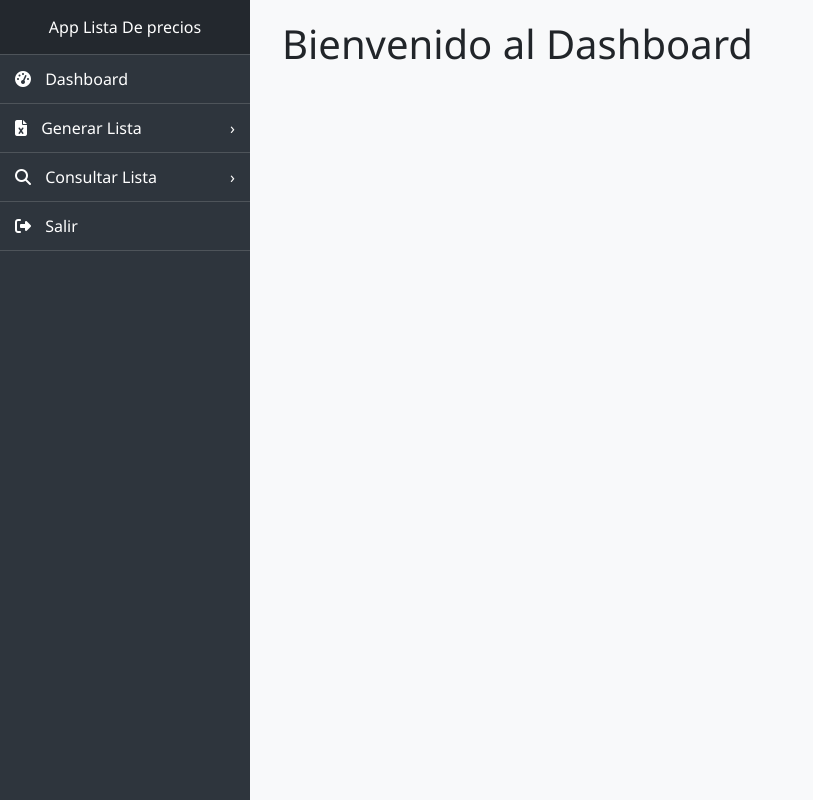
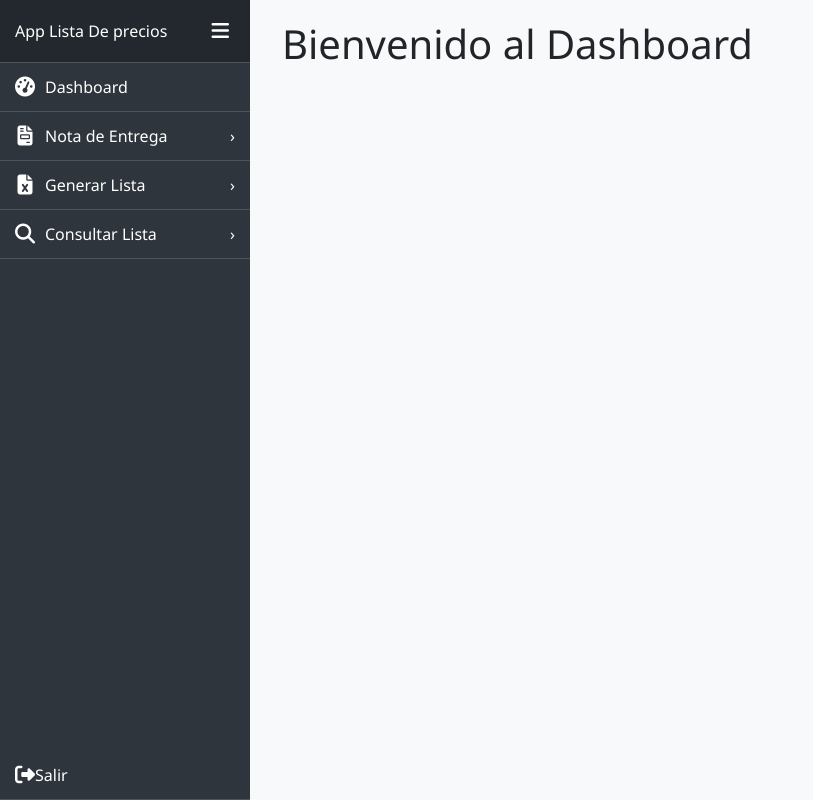
Before and after one commit to bicari/PreciosProgramables, a Django app: page /dashboard/ in a window 1280 px wide. Shown: the whole page, without its empty margins (0-813 px from the left). Run offline with Django 5.2, Linux system fonts and the light colour scheme; the visitor is signed in with stand-in values (Sample User, id 1).

Commit message:
Cambio de nombre titulo y headers en el body para HTMX, nueva barra tipo hamburguesa

```diff
--- a/templates/dashboard.html
+++ b/templates/dashboard.html
@@ -1,141 +1,63 @@
 {% load permisos_tags %}
+{%load static%}
 <!DOCTYPE html>
 <html lang="es">
 <head>
     <meta charset="UTF-8">
     <meta name="viewport" content="width=device-width, initial-scale=1.0">
-    <title>Menú Lateral CSS Puro</title>
+    <title>App Ksa Home Center</title>
+
     <!-- Bootstrap 5 CSS -->
     <link href="https://cdn.jsdelivr.net/npm/bootstrap@5.3.0/dist/css/bootstrap.min.css" rel="stylesheet">
     <!-- Font Awesome -->
     <link rel="stylesheet" href="https://cdnjs.cloudflare.com/ajax/libs/font-awesome/6.4.0/css/all.min.css">
     <script src="https://cdn.jsdelivr.net/npm/bootstrap@5.3.0/dist/js/bootstrap.bundle.min.js"></script>
+    <script src="https://cdn.jsdelivr.net/npm/htmx.org@2.0.7/dist/htmx.min.js" integrity="sha384-ZBXiYtYQ6hJ2Y0ZNoYuI+Nq5MqWBr+chMrS/RkXpNzQCApHEhOt2aY8EJgqwHLkJ" crossorigin="anonymous"></script>
 
-    <style>
-        body {
-            display: flex;
-            margin: 0;
-            min-height: 100vh;
-            font-family: 'Segoe UI', Tahoma, Geneva, Verdana, sans-serif;
-        }
 
-        /* Sidebar */
-        .nav-side-menu {
-            width: 250px;
-            background: #2e353d;
-            color: white;
-            height: 100vh;
-            position: fixed;
-        }
 
-        .brand {
-            padding: 15px;
-            background: #23282e;
-            text-align: center;
-            border-bottom: 1px solid #4e545a;
-        }
+</head>
+<body hx-headers='{"X-CSRFToken": "{{ csrf_token }}"}'>
 
-        .menu-list {
-            padding: 0;
-        }
-
-        .menu-content {
-            list-style: none;
-            padding: 0;
-            margin: 0;
-        }
-
-        /* Items principales */
-        .menu-item {
-            position: relative;
-        }
-
-        .menu-label {
-            display: block;
-            padding: 12px 15px;
-            color: white;
-            text-decoration: none;
-            border-bottom: 1px solid #4e545a;
-            cursor: pointer;
-        }
-
-        .menu-label:hover {
-            background: #4e545a;
-        }
-
-        .menu-label i {
-            margin-right: 10px;
-        }
-
-        /* Submenú (oculto por defecto) */
-        .sub-menu {
-            list-style: none;
-            padding: 0;
-            background: #23282e;
-            display: none;
-        }
-
-        .sub-menu a {
-            display: block;
-            padding: 10px 15px 10px 40px;
-            color: #e1ffff;
-            text-decoration: none;
-        }
-
-        .sub-menu a:hover {
-            background: #3d4348;
-        }
-
-        /* Checkbox oculto */
-        .menu-toggle {
-            display: none;
-        }
-
-        /* Flecha */
-        .arrow {
-            float: right;
-            transition: transform 0.3s;
-        }
-
-        /* Mostrar submenú cuando el checkbox está checked */
-        .menu-toggle:checked ~ .sub-menu {
-            display: block;
-        }
-
-        /* Rotar flecha */
-        .menu-toggle:checked ~ .menu-label .arrow {
-            transform: rotate(90deg);
-        }
-
-        /* Contenido principal */
-        .main-content {
-            margin-left: 250px;
-            padding: 20px;
-            flex-grow: 1;
-            background: #f8f9fa;
-        }
-    </style>
-</head>
-<body>
+    <script defer src="{% static "script/scripts.js" %}"> </script>
+    <link rel="stylesheet" href="{% static "styles/styles_global.css"%}"></link>
     <!-- Menú Lateral -->
-    <div class="nav-side-menu">
-        <div class="brand">App Lista De precios</div>
+    <div class="nav-side-menu navbar-expand-sm" id="menu-content">
+        <div class="brand d-flex justify-content-between">
+            <span>App Lista De precios</span>
+             <button id="menu-toggle" class="hamburger-btn">
+                <i class="fa-solid fa-bars"></i>
+            </button>
+        </div>
 
         <div class="menu-list">
             <ul class="menu-content">
                 <!-- Ítem simple -->
                 <li class="menu-item">
                     <a href="#" class="menu-label">
-                        <i class="fas fa-tachometer-alt"></i> Dashboard
+                        <i class="fas fa-tachometer-alt"></i>
+                        <span class="menu-text">Dashboard</span>
                     </a>
                 </li>
+                <li class="menu-item">
+                    <input type="checkbox" id="menu-services" class="menu-toggle">
+                    <label for="menu-services" class="menu-label">
+                        <i class="fas fa-file-invoice"></i>
+                        <span class="menu-text">Nota de Entrega</span>
+                        <span class="arrow">›</span>
+                    </label>
+                    <ul class="sub-menu">
+                        <li><a href="/notas-entrega">Generar Nota</a></li>
+                        <li><a href="/print-label">Consultar Nota</a></li>
+                    </ul>
+                </li>
 
-                <!-- Ítem con submenú -->
                 {% if request.user|has_group:"Generar Lista"%}
                 <li class="menu-item">
                     <input type="checkbox" id="menu-ui" class="menu-toggle">
                     <label for="menu-ui" class="menu-label">
-                        <i class="fa-solid fa-file-excel"></i> Generar Lista
+                        <i class="fa-solid fa-file-excel"></i>
+                        <span class="menu-text">Generar Lista</span>
                         <span class="arrow">›</span>
                     </label>
                     <ul class="sub-menu">
@@ -147,9 +69,10 @@
                 <!-- Ítem con submenú -->
                 {% if request.user|has_group:"Consultar Lista"%}
                 <li class="menu-item">
-                    <input type="checkbox" id="menu-services" class="menu-toggle">
-                    <label for="menu-services" class="menu-label">
-                        <i class="fa-solid fa-magnifying-glass"></i> Consultar Lista
+                    <input type="checkbox" id="menu-list" class="menu-toggle">
+                    <label for="menu-list" class="menu-label">
+                        <i class="fa-solid fa-magnifying-glass"></i>
+                        <span class="menu-text">Consultar Lista</span>
                         <span class="arrow">›</span>
                     </label>
                     <ul class="sub-menu">
```
